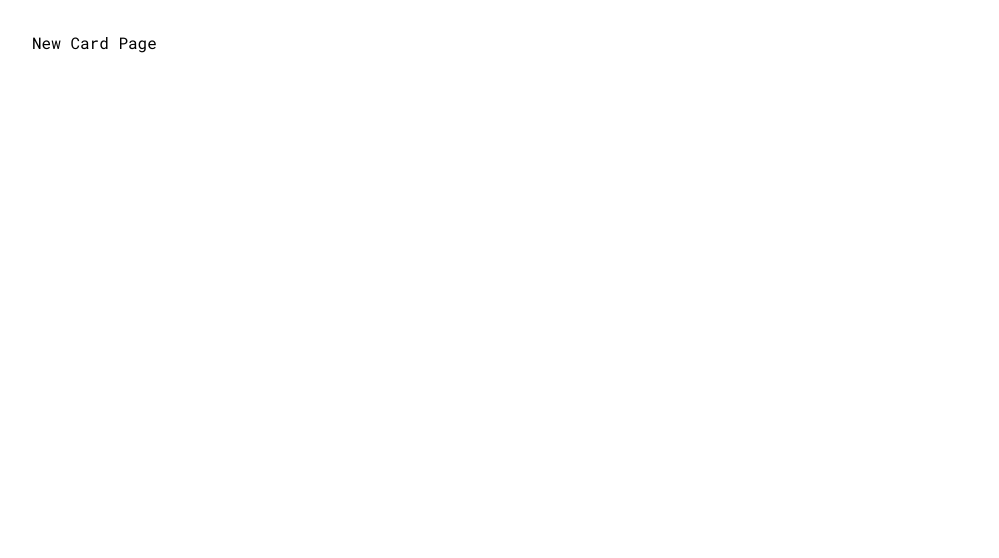
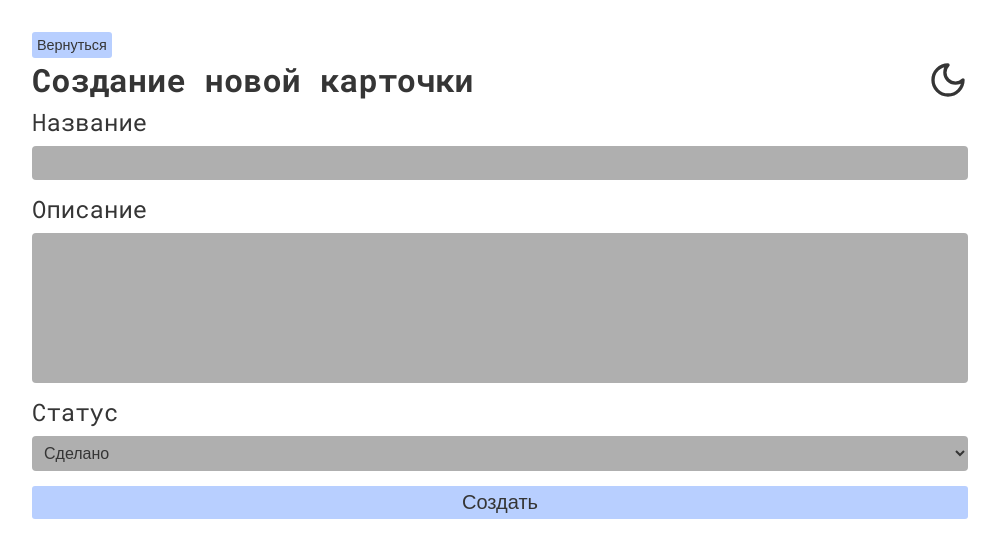
Before and after one commit to RR3Z/web_lab4, a Next.js app: page /new in a window 1280 px wide. Shown: the top 558 px of the page, without its empty margins (140-1139 px from the left). Built offline with nearby package versions, Linux system fonts and the light colour scheme.

Commit message:
Добавил возможность создания новой карточки

```diff
--- a/app/new/page.tsx
+++ b/app/new/page.tsx
@@ -1,10 +1,21 @@
+import NewCardForm from "@/components/NewCardForm/NewCardForm"
+import PageTitle from "@/components/PageTitle/PageTitle"
 import { Metadata } from "next"
+import Link from "next/link"
 
 export const metadata: Metadata = {
 	title: "New TODO Card",
 	description: "VSTU - Web - Lab 4",
 }
 
-export default function NewCard({}) {
-	return <div>New Card Page</div>
+export default function NewCard() {
+	return (
+		<>
+			<Link href="/">
+				<button className="small-custom-btn">Вернуться</button>
+			</Link>
+			<PageTitle title="Создание новой карточки" />
+			<NewCardForm />
+		</>
+	)
 }
--- /dev/null
+++ b/components/NewCardForm/NewCardForm.css
@@ -0,0 +1,40 @@
+.form-container {
+	display: flex;
+	flex-direction: column;
+}
+
+.form-container .custom-btn {
+	margin-top: 7px;
+}
+
+.form-input-container {
+	display: flex;
+	flex-direction: column;
+}
+
+.form-input-container {
+	margin-top: 5px;
+	margin-bottom: 8px;
+}
+
+.form-input-container label {
+	margin-bottom: 8px;
+	font-size: 1.5rem;
+}
+
+.custom-input,
+.custom-textarea {
+	color: var(--text-color);
+	background-color: var(--input-bg-color);
+	border: none;
+	border-radius: 0.25rem;
+	padding: 0.5rem;
+	font-size: 1rem;
+	cursor: pointer;
+	outline: none;
+}
+
+.custom-textarea {
+	height: 150px;
+	resize: none;
+}
--- /dev/null
+++ b/components/NewCardForm/NewCardForm.tsx
@@ -0,0 +1,71 @@
+"use client"
+
+import { createCard } from "@/data/dataRequests"
+import { useRouter } from "next/navigation"
+import { useState } from "react"
+import "./NewCardForm.css"
+
+export default function NewCardForm() {
+	const [hasError, setHasError] = useState<boolean>(false)
+	const [title, setTitle] = useState<string>("")
+	const [description, setDescription] = useState<string>("")
+	const [status, setStatus] = useState<boolean>(false)
+
+	const router = useRouter()
+
+	function handleTittleChange(event: React.ChangeEvent<HTMLInputElement>) {
+		setTitle(event.target.value)
+		setHasError(event.target.value.trim().length === 0)
+	}
+
+	function handleFormSubmit(event: React.FormEvent<HTMLFormElement>) {
+		createCard({
+			id: -1,
+			title: title,
+			description: description,
+			completed: status,
+		})
+		event.preventDefault()
+
+		router.push("/")
+	}
+
+	return (
+		<form onSubmit={handleFormSubmit} className="form-container">
+			<div className="card-title-field form-input-container">
+				<label htmlFor="title">Название</label>
+				<input
+					type="text"
+					id="title"
+					className="custom-input"
+					style={{ border: hasError ? "1px solid red" : "" }}
+					onChange={handleTittleChange}
+				/>
+			</div>
+
+			<div className="card-desc-field form-input-container">
+				<label htmlFor="description">Описание</label>
+				<textarea
+					id="description"
+					className="custom-textarea"
+					onChange={event => setDescription(event.target?.value)}
+				/>
+			</div>
+
+			<div className="card-status-select form-input-container">
+				<label htmlFor="status">Статус</label>
+				<select
+					className="custom-select"
+					name="status"
+					onChange={event => setStatus(event.target?.value === "true")}
+				>
+					<option value="true">Сделано</option>
+					<option value="false">Не cделано</option>
+				</select>
+			</div>
+			<button className="custom-btn" disabled={hasError} type="submit">
+				Создать
+			</button>
+		</form>
+	)
+}
--- a/components/TodoList/TodoList.tsx
+++ b/components/TodoList/TodoList.tsx
@@ -47,6 +47,7 @@ export default function TodoList() {
 	return (
 		<div className="inline-container">
 			<Filters onFiltersSubmit={loadCardsWithFilter} />
+			<div className="todo-list-container">
 				<div className="todo-list">
 					{loading ? (
 						<p>Loading data...</p>
@@ -65,6 +66,10 @@ export default function TodoList() {
 						))
 					)}
 				</div>
+				<a href="/new">
+					<button className="custom-btn create-card-btn">Создать новую</button>
+				</a>
+			</div>
 		</div>
 	)
 }
--- a/data/cards.json
+++ b/data/cards.json
@@ -28,5 +28,11 @@
     "title": "5 TODO",
     "description": "IT IS SECOND TODO!!!! WOOOOOOOOOOOOOW! IT IS SECOND TODO!!!! WOOOOOOOOOOOOOW! IT IS SECOND TODO!!!! WOOOOOOOOOOOOOW! IT IS SECOND TODO!!!! WOOOOOOOOOOOOOW! IT IS SECOND TODO!!!! WOOOOOOOOOOOOOW! IT IS SECOND TODO!!!! WOOOOOOOOOOOOOW! IT IS SECOND TODO!!!! WOOOOOOOOOOOOOW! IT IS SECOND TODO!!!! WOOOOOOOOOOOOOW! IT IS SECOND TODO!!!! WOOOOOOOOOOOOOW!",
     "completed": false
+  },
+  {
+    "id": 6,
+    "title": "6 TODO (Create test) assdsandnsajdasdnsadsnsajndkajnsdkjakda",
+    "description": "adnsajndajkdnsadjandnadnajdnajdnadnajdnkadnajdnakjdnsakjdnakdasdjandkasjdas",
+    "completed": true
   }
 ]
--- a/data/dataRequests.ts
+++ b/data/dataRequests.ts
@@ -55,3 +55,22 @@ export async function removeCard(id: Number) {
 		console.error("Failed to delete card with id = " + id)
 	}
 }
+
+export async function createCard(newCard: CardData) {
+	const cards = await getCards()
+	newCard.id = cards.length + 1
+
+	const response = await fetch(`/api/cards/new`, {
+		method: "POST",
+		headers: {
+			"Content-Type": "application/json",
+		},
+		body: JSON.stringify(newCard),
+	})
+
+	if (!response.ok) {
+		const errorData = await response.json()
+		console.error("Failed to update card with id = " + newCard.id, errorData)
+		throw new Error(`Error: ${errorData.error || "Unknown error"}`)
+	}
+}
```
Also changed, not shown: app/api/cards/new/route.tsx (added, +26 -0 lines), components/TodoList/TodoList.css (+10 -3 lines). Lines whose indentation alone changed are shown as unchanged.
